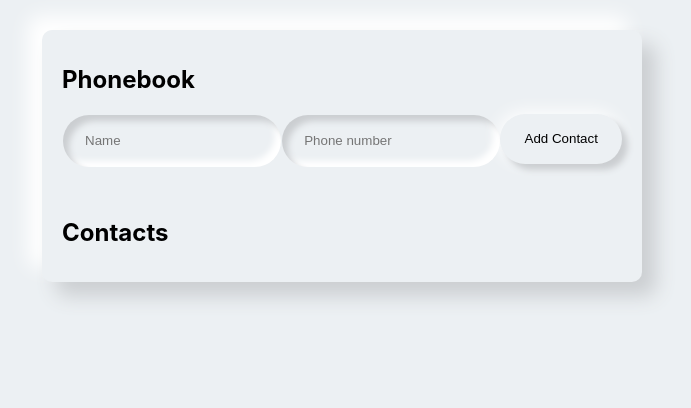
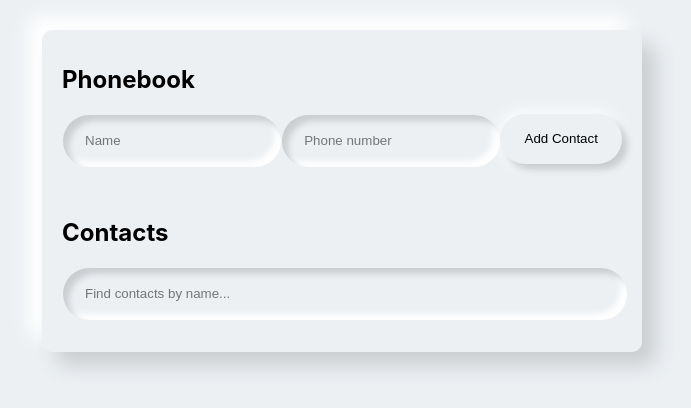
Before and after one commit to Veronikanos/goit-react-hw-06-phonebook, a React (Create React App) app: page / in a window 1280 px wide. Shown: the top 408 px of the page, without its empty margins (298-989 px from the left). Built offline with nearby package versions, Linux system fonts and the light colour scheme.

Commit message:
save point for checking

```diff
--- a/src/components/App.jsx
+++ b/src/components/App.jsx
@@ -48,11 +48,8 @@ export const App = () => {
         ) : ( */}
         <>
           {/* <h3>Your phonebook has {contacts.length} contacts</h3> */}
-          {/* <Filter/> */}
-          <ContactList
-          // contacts={filteredContacts}
-          // onDelete={deleteContact}
-          />
+          <Filter />
+          <ContactList />
         </>
         {/* )} */}
       </div>
--- a/src/components/Filter/Filter.jsx
+++ b/src/components/Filter/Filter.jsx
@@ -1,10 +1,17 @@
 // import filter
 
-import { useSelector } from 'react-redux';
+import { useDispatch, useSelector } from 'react-redux';
+import { filterContacts } from 'redux/filterSlice';
 import styles from './Filter.module.css';
 
 export const Filter = () => {
+  const dispatch = useDispatch();
   const filter = useSelector(state => state.filter);
+
+  const showFilteredContacts = e => {
+    console.log(filterContacts(e.target.value));
+    dispatch(filterContacts(e.target.value));
+  };
 
   return (
     <div>
@@ -13,7 +20,10 @@ export const Filter = () => {
           type="text"
           placeholder="Find contacts by name..."
           value={filter}
-          // onChange={onChange}
+          onChange={showFilteredContacts}
+          // onChange={e => {
+          //   dispatch(filterContacts(e.target.value));
+          // }}
           className={styles.inputField}
         />
       </label>
```
